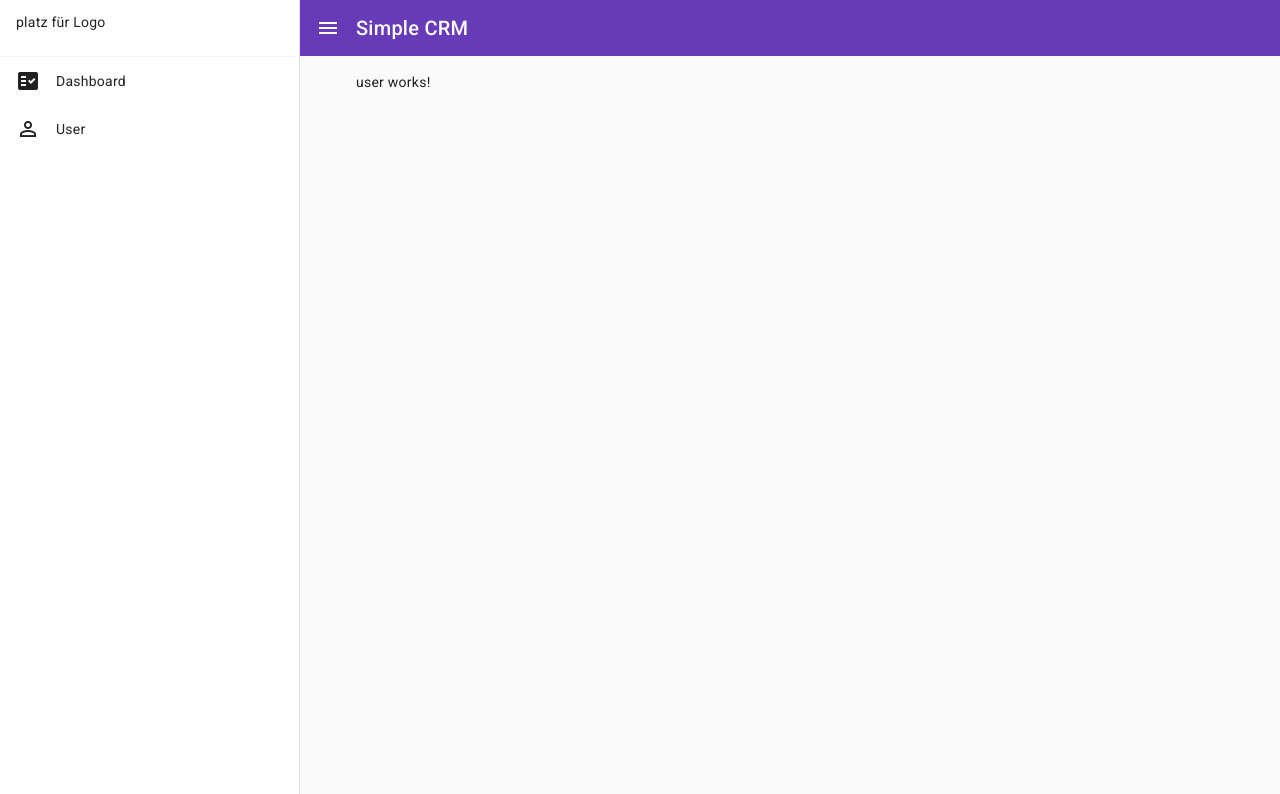
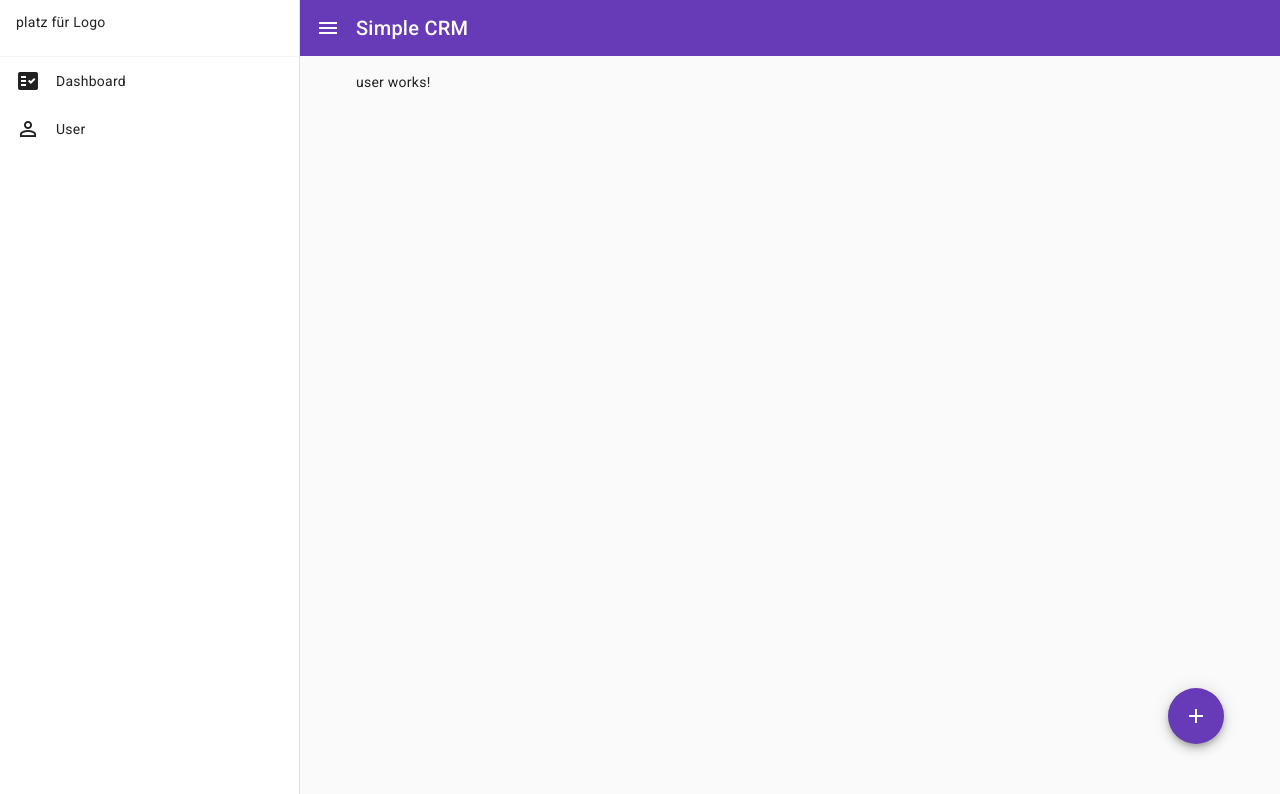
Before and after one commit to NikolaVujovic1988/simple-crm, an Angular app: page /user in a window 1280 px wide. Shown: the top 794 px of the page. Built offline with nearby package versions, Linux system fonts and the light colour scheme.

Commit message:
add user component and dialog

```diff
--- /dev/null
+++ b/src/app/dialog-add-user/dialog-add-user.component.html
@@ -0,0 +1,8 @@
+<h1 mat-dialog-title>Add User</h1>
+<div mat-dialog-content>
+    HIER NUTZER HINZUFÜGEN
+</div>
+<div mat-dialog-actions>
+    <button mat-button>Cancel</button>
+    <button mat-button cdkFocusInitial>Save</button>
+</div>
--- a/src/app/user/user.component.html
+++ b/src/app/user/user.component.html
@@ -1 +1,5 @@
 <p>user works!</p>
+
+<button (click)="openDialog()" class="add-user-btn" mat-fab color="primary" matTooltip="Add user" >
+    <mat-icon>add</mat-icon>
+  </button>
--- a/src/app/user/user.component.scss
+++ b/src/app/user/user.component.scss
@@ -0,0 +1,5 @@
+.add-user-btn {
+    position: absolute;
+    right: 56px;
+    bottom: 56px;
+}
--- a/src/app/user/user.component.ts
+++ b/src/app/user/user.component.ts
@@ -1,4 +1,7 @@
 import { Component } from '@angular/core';
+import { MatDialog } from '@angular/material/dialog';
+import { DialogAddUserComponent } from '../dialog-add-user/dialog-add-user.component';
+
 
 @Component({
   selector: 'app-user',
@@ -7,4 +10,11 @@
 })
 export class UserComponent {
 
+  constructor(public dialog: MatDialog) {
+
+  }
+
+  openDialog() {
+    this.dialog.open(DialogAddUserComponent);
+  }
 }
```
Also changed, not shown: src/app/app.module.ts (+10 -4 lines), src/app/dialog-add-user/dialog-add-user.component.ts (added, +10 -0 lines), src/app/dialog-add-user/dialog-add-user.component.scss (added), 1 other file (tests, documents, lock files or other folders).
